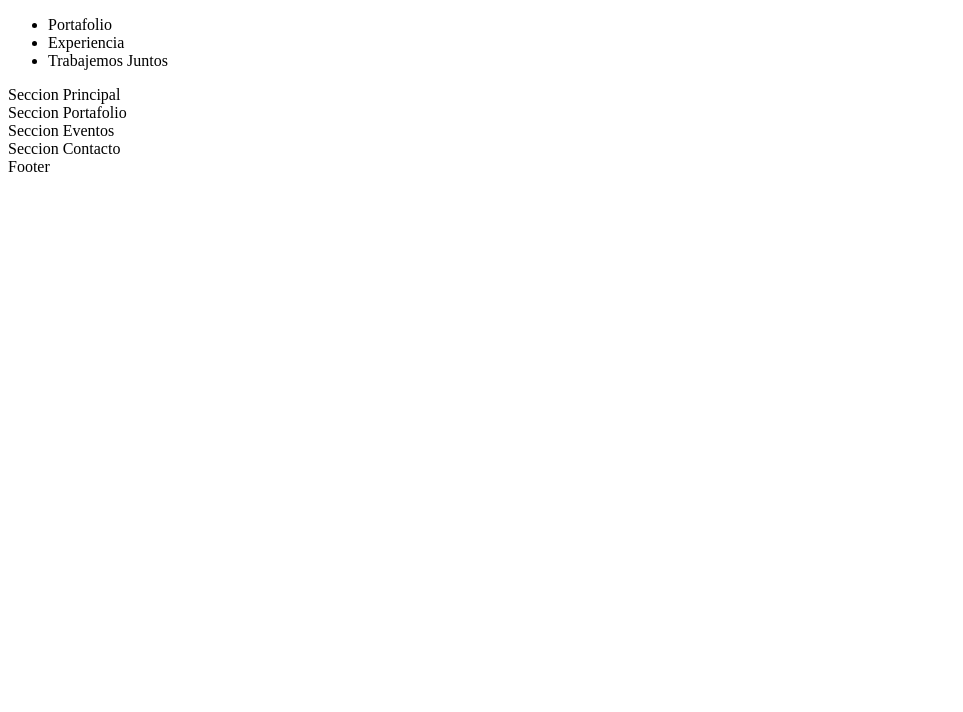
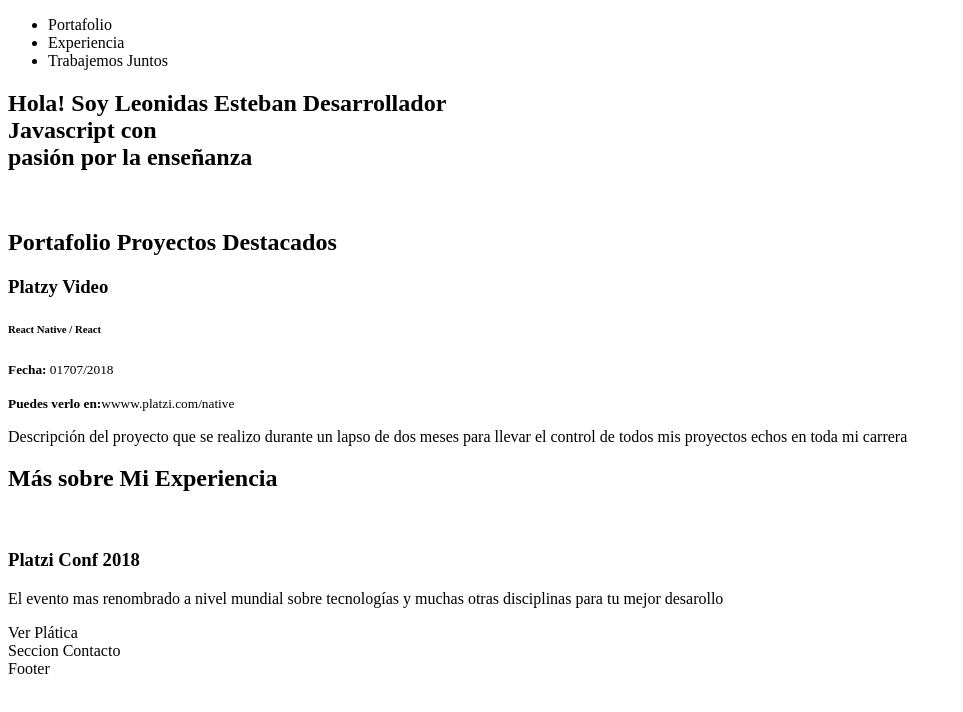
Before and after one commit to rolsac17/Designs, a plain HTML site: page index.html in a window 1280 px wide. Shown: the whole page, without its empty margins (0-963 px from the left). Drawn offline with Linux system fonts and the light colour scheme.

Commit message:
Segunda Parte de la Estructura

```diff
--- a/index.html
+++ b/index.html
@@ -27,10 +27,38 @@
             </ul>
         </nav>
     </header>
+    <!-- Seccion Principal-->
+    <section>
+        <h1>
+            Hola! Soy <strong>Leonidas Esteban</strong> Desarrollador<br/> <strong>Javascript</strong> con<br/> pasión por la <strong>enseñanza</strong>
+        </h1>
+        <img> <!--Imagen de portada-->
+    </section>
 
-    <section>Seccion Principal</section>
-    <section>Seccion Portafolio</section>
-    <section>Seccion Eventos</section>
+    <!-- Seccion Portafolio -->
+    <section>
+        <h2>Portafolio Proyectos Destacados</h2>
+        <article>
+            <h3>Platzy Video</h3>
+            <h6>React Native / React</h6>
+            <p><small><strong>Fecha:</strong> 01707/2018</small></p>
+            <p><small><strong>Puedes verlo en:</strong>wwww.platzi.com/native</small></p>
+            <p>Descripción del proyecto que se realizo durante un lapso de dos meses para llevar el control de todos mis proyectos echos en toda mi carrera</p>
+        </article>
+    </section>
+
+    <!-- Seccion Eventos -->
+    <section>
+        <h2>Más sobre Mi Experiencia</h2>
+        <article>
+            <figure>
+                <img/>
+            </figure>
+            <h3>Platzi Conf 2018</h3>
+            <p>El evento mas renombrado a nivel mundial sobre tecnologías y muchas otras disciplinas para tu mejor desarollo</p>
+            <a>Ver Plática</a>
+        </article>
+    </section>
     <section>Seccion Contacto</section>
     <footer>Footer</footer>
 
```
